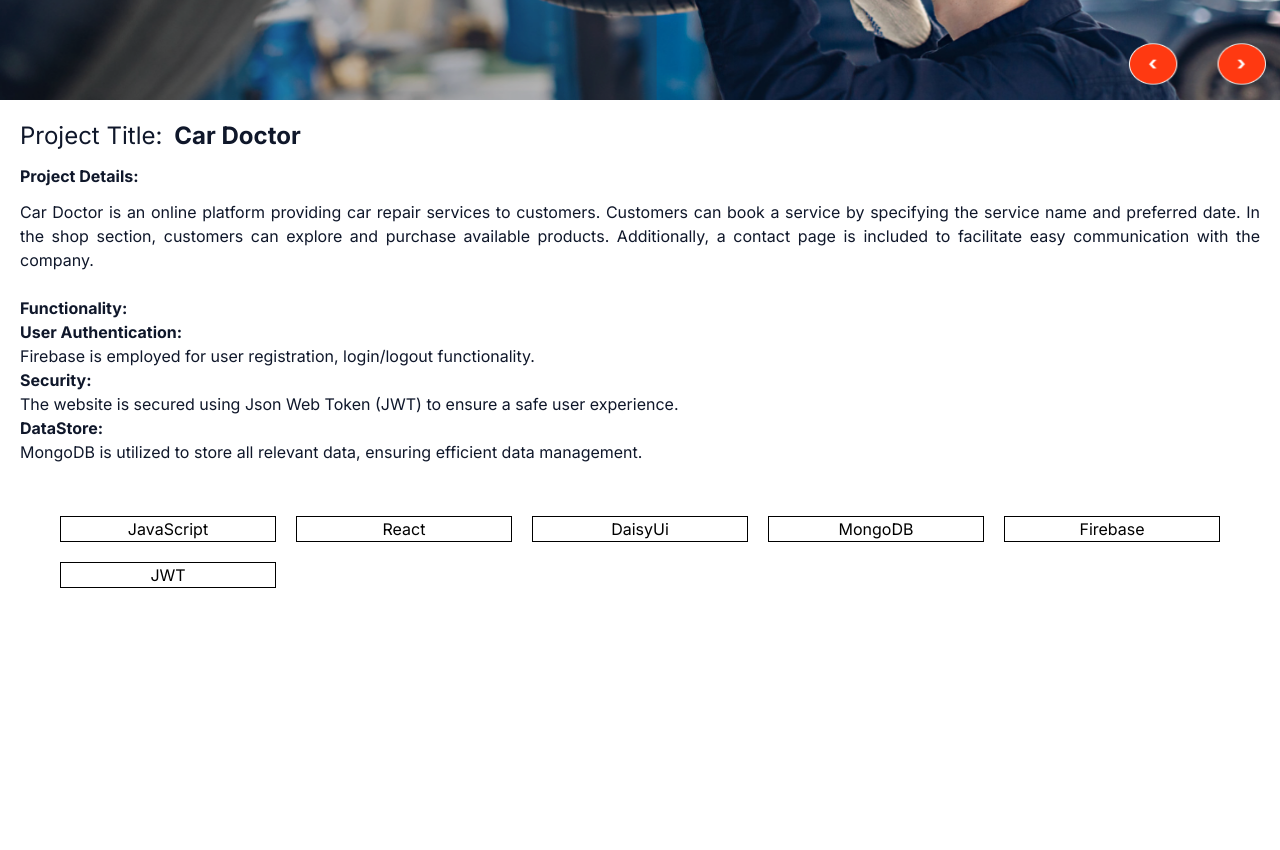
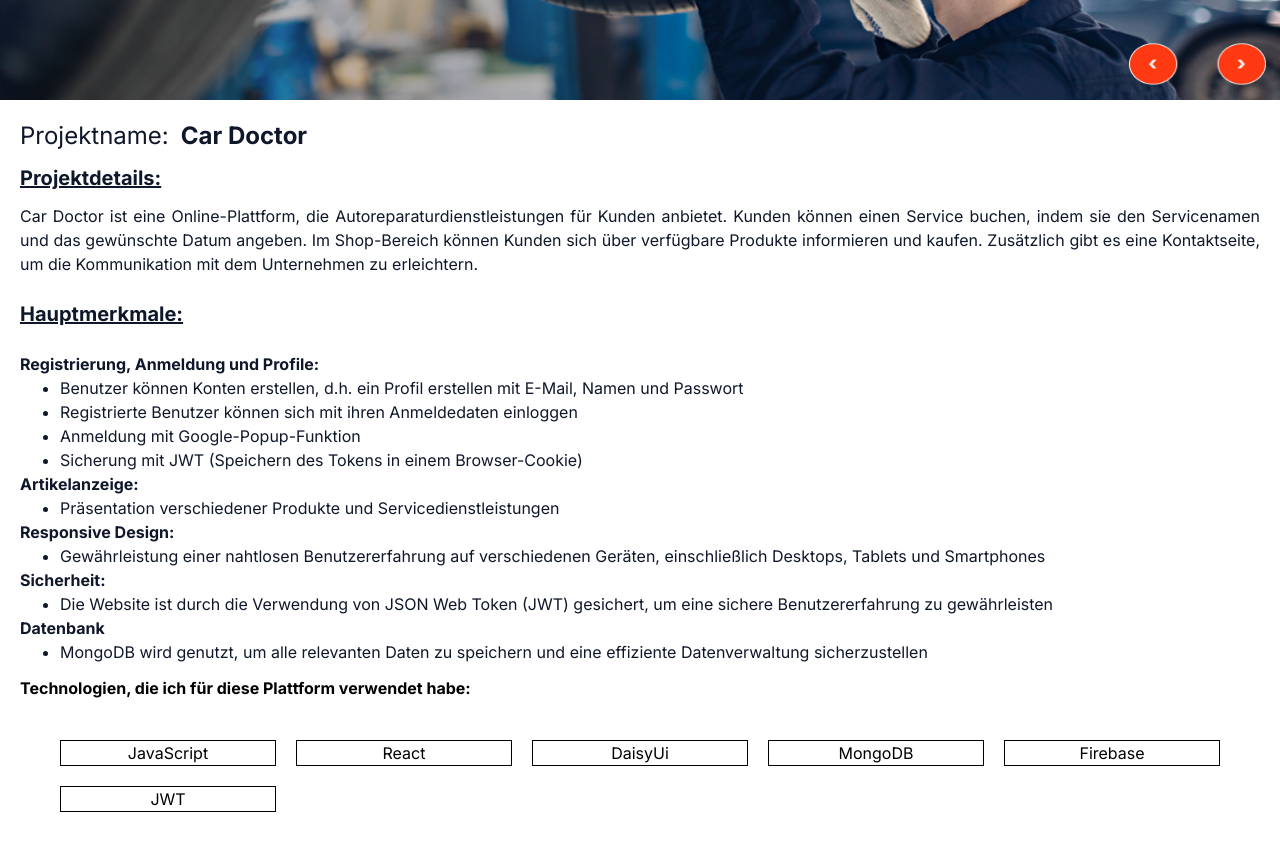
Before and after one commit to devmashum/explore-faisal-ahmed, a Next.js app: page /CarDoctor in a window 1280 px wide. Shown: the part 500-1350 px from the top of the page. Before the commit the page ends 1148 px from the top, so only its background shows below. Built offline with nearby package versions, Linux system fonts and the light colour scheme.

Commit message:
Project details for car doctor edited

```diff
--- a/src/app/ApexArtistry/page.js
+++ b/src/app/ApexArtistry/page.js
@@ -2,11 +2,12 @@ import Image from 'next/image';
 import React from 'react';
 
 import Apex from '../../assets/apexArtistry.png'
+import Link from 'next/link';
 
 const ApexArtistry = () => {
     return (
         <div>
-            <Image className='w-full  lg:h-[600px]' src={Apex} width={800} alt='Apex'/>
+            <Link href={'https://apexartistry-47b43.web.app/'} target='_blank'><Image className='w-full  lg:h-[600px]' src={Apex} width={800} alt='Apex'/></Link>
 
             <div className='p-5'>
           <div className='flex gap-3'>
@@ -15,12 +16,12 @@ const ApexArtistry = () => {
             Apex Artistry</h2>
             </div>
             </div>
-            <h3 className="text-slate-900 text-xl font-bold mt-3">Projektdetails:</h3>
+            <h3 className="text-slate-900 text-xl font-bold mt-3 underline">Projektdetails:</h3>
             <h4 className="text-slate-900 my-3  text-justify text-base">
 
 <p>ApexArtistry ist eine dynamische, reaktionsfähige Plattform, die es Benutzern ermöglicht, Künstler durch Spenden zu unterstützen. Benutzer, die selbst kreativ tätig werden möchten, können eine Genehmigung vom Administrator beantragen, um Kunstwerke für Wettbewerbe einzureichen. Gewinner erhalten Preise, während Nicht-Gewinner die gespendeten Beträge nach Abzug von Plattformgebühren erhalten.</p> <br />
 
-<b className='text-xl'>Hauptmerkmale:</b>
+<b className='text-xl underline'>Hauptmerkmale:</b>
 <br />
 <br />
 <div>
@@ -87,7 +88,8 @@ const ApexArtistry = () => {
 </ul>
 <br /> <br />
 <div>
-<b className='text-xl'>Funktionalität:</b>
+<b className='text-xl underline'>Funktionalität:</b>
+<br /> <br />
 <ul>
   <li>
   Um die Funktionalität zu testen, melden Sie sich bitte mit den folgenden Anmeldedaten an:
@@ -99,7 +101,9 @@ const ApexArtistry = () => {
 <b>Als Administrator:</b> admin@gmail.com <br />
 <b>Passwort</b> (gleich für alle Benutzer): 123456 <br />
 <br />
-<b className='text-xl'>Dashboard:</b>
+<b className='text-xl underline'>Dashboard:</b>
+<br />
+<br />
 <ul>
   <li>
   Dashboard für drei Arten von Benutzern erstellt:
@@ -133,15 +137,20 @@ const ApexArtistry = () => {
   <li>
   Bei Bedarf kann der Administrator einen Benutzer löschen
   </li>
+  <li>
+  Sie können auch einen Creator als Gewinner erklären
+  </li>
+  <li>
+  Der Administrator hat Zugriff auf den Support-Bereich, der alle Kontaktinformationen anzeigt
+  </li>
 </ul>
 </div>
 
 </div>
 
+            </h4>
 
-
-
-            </h4>
+            <h4 className='font-bold'>Technologien, die ich für diese Plattform verwendet habe:</h4>
             <div className='lg:p-10 grid grid-cols-3 lg:grid-cols-5 lg:gap-5 gap-2 text-center'>
             <h2 className='border border-xl border-black text-sm lg:text-base'>HTML</h2>
             <h2 className='border border-xl border-black'>CSS</h2>
--- a/src/app/CarDoctor/page.js
+++ b/src/app/CarDoctor/page.js
@@ -1,31 +1,73 @@
 import Image from 'next/image';
 import React from 'react';
 import Car from '../../assets/car-doctor.png'
+import Link from 'next/link';
 
 const CarDoctor = () => {
     return (
         <div>
       <div>
-            <Image className='w-full lg:h-[600px]' src={Car} width={700} alt='Car'/>
+            <Link href={'https://car-doctor-2b00a.web.app/'} target='_blank'><Image className='w-full lg:h-[600px]' src={Car} width={700} alt='Car'/></Link>
 
             <div className='p-5'>
           <div className='flex gap-3'>
-            <div><h3 className=' text-slate-900 text-xl lg:text-2xl'>Project Title: </h3></div>
+            <div><h3 className=' text-slate-900 text-xl lg:text-2xl'>Projektname: </h3></div>
             <div><h2 className="text-slate-900 text-xl lg:text-2xl font-bold ">
             Car Doctor</h2>
             </div>
             </div>
-            <h3 className="text-slate-900 text-base font-bold mt-3">Project Details:</h3>
+            <h3 className="text-slate-900 text-xl underline font-bold mt-3">Projektdetails:</h3>
             <h4 className="text-slate-900 my-3 text-justify text-base">
-            Car Doctor is an online platform providing car repair services to customers. Customers can book a service by specifying the service name and preferred date. In the shop section, customers can explore and purchase available products. Additionally, a contact page is included to facilitate easy communication with the company. <br />
+            Car Doctor ist eine Online-Plattform, die Autoreparaturdienstleistungen für Kunden anbietet. Kunden können einen Service buchen, indem sie den Servicenamen und das gewünschte Datum angeben. Im Shop-Bereich können Kunden sich über verfügbare Produkte informieren und kaufen. Zusätzlich gibt es eine Kontaktseite, um die Kommunikation mit dem Unternehmen zu erleichtern. <br />
 <br/>
-<b>Functionality:</b>
+<b className='text-xl underline'>Hauptmerkmale:</b>
 <br />
-<b>User Authentication: </b> <br />
-Firebase is employed for user registration, login/logout functionality. <br />
-<b>Security:</b>  <br />The website is secured using Json Web Token (JWT) to ensure a safe user experience. <br />
-<b>DataStore:</b> <br />MongoDB is utilized to store all relevant data, ensuring efficient data management.
+<br />
+<b>Registrierung, Anmeldung und Profile:</b>
+<ul className='list-disc ml-10'>
+  <li>
+  Benutzer können Konten erstellen, d.h. ein Profil erstellen mit E-Mail, Namen und Passwort
+  </li>
+  <li>
+  Registrierte Benutzer können sich mit ihren Anmeldedaten einloggen
+  </li>
+  <li>
+  Anmeldung mit Google-Popup-Funktion
+  </li>
+  <li>
+  Sicherung mit JWT (Speichern des Tokens in einem Browser-Cookie)
+  </li>
+</ul>
+
+<b>Artikelanzeige:</b>
+<ul className='list-disc ml-10'>
+  <li>
+  Präsentation verschiedener Produkte und Servicedienstleistungen
+  </li>
+</ul>
+<b>Responsive Design:</b>
+
+<ul className='list-disc ml-10'>
+  <li>
+  Gewährleistung einer nahtlosen Benutzererfahrung auf verschiedenen Geräten, einschließlich Desktops, Tablets und Smartphones
+  </li>
+</ul>
+<b>
+  Sicherheit:
+</b>
+<ul className='list-disc ml-10'>
+  <li>
+  Die Website ist durch die Verwendung von JSON Web Token (JWT) gesichert, um eine sichere Benutzererfahrung zu gewährleisten
+  </li>
+</ul>
+<b>Datenbank</b>
+<ul className='list-disc ml-10'>
+  <li>
+  MongoDB wird genutzt, um alle relevanten Daten zu speichern und eine effiziente Datenverwaltung sicherzustellen
+  </li>
+</ul>
             </h4>
+            <h4 className='font-bold'>Technologien, die ich für diese Plattform verwendet habe:</h4>
             <div className='lg:p-10 grid grid-cols-3 lg:grid-cols-5 lg:gap-5 gap-2 text-center'>
 
                       <h2 className='border border-xl border-black'>JavaScript</h2>
```
